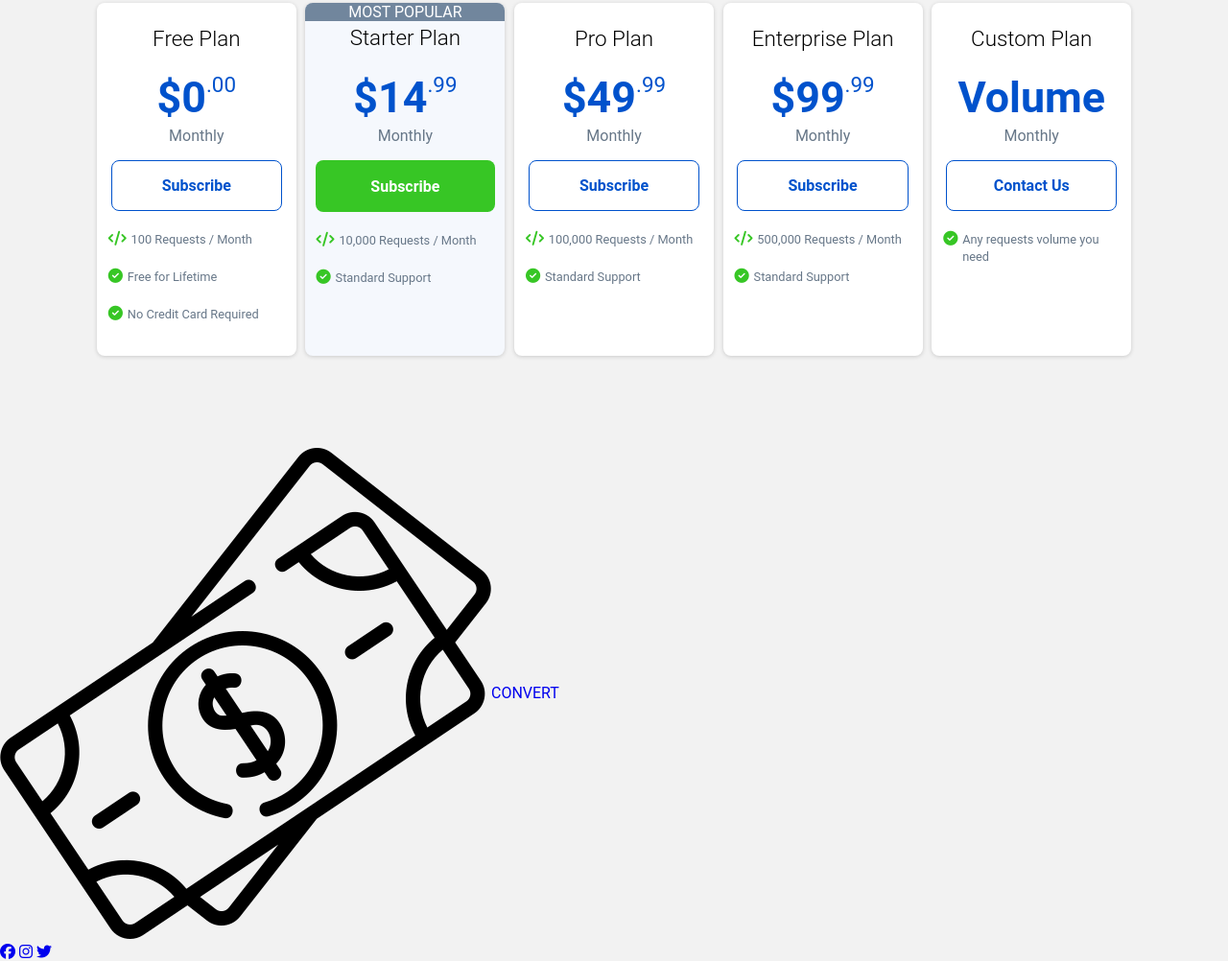
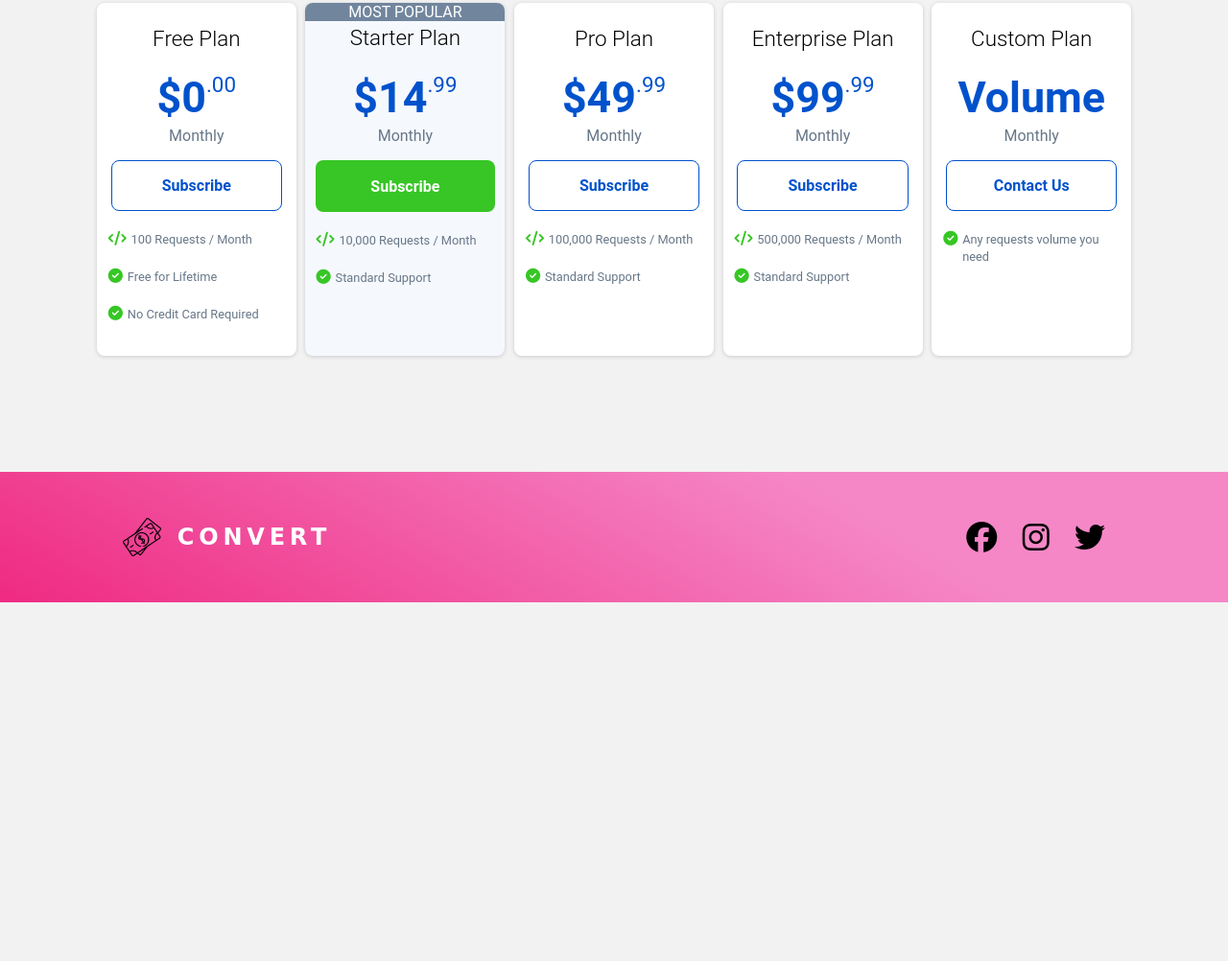
Before and after one commit to wiseSudhanshu/Front-End-Test, a plain HTML site: page index.html in a window 1280 px wide. Shown: the part 707-1709 px from the top of the page at 96% size. After the commit the page ends 1335 px from the top, so only its background shows below. Drawn offline with Linux system fonts and the light colour scheme; a web font is replaced by a local one.

Commit message:
styled footer

```diff
--- a/css/styles.css
+++ b/css/styles.css
@@ -297,3 +297,32 @@ nav {
     display: flex;
     margin: 1.3em 0.7em;
 }
+
+footer {
+    margin-top: 2%;
+    background: linear-gradient(210deg, #f587c7 30%, #EF2A82);
+    display: flex;
+    justify-content: space-between;
+    align-items: center;
+    padding: 3em 10%;
+}
+
+.footer-logo {
+    height: 2.5em;
+    width: 2.5em;
+}
+
+.navbar-brand-footer {
+    color: #fff;
+    margin-left: 0.7em;
+    letter-spacing: 0.2em;
+    font-size: 1.5em;
+    font-weight: 900;
+    font-family: 'Aboreto', cursive;
+}
+
+.fa-brands {
+    color: black;
+    font-size: 2em;
+    margin-left: 0.7em;
+}
```
